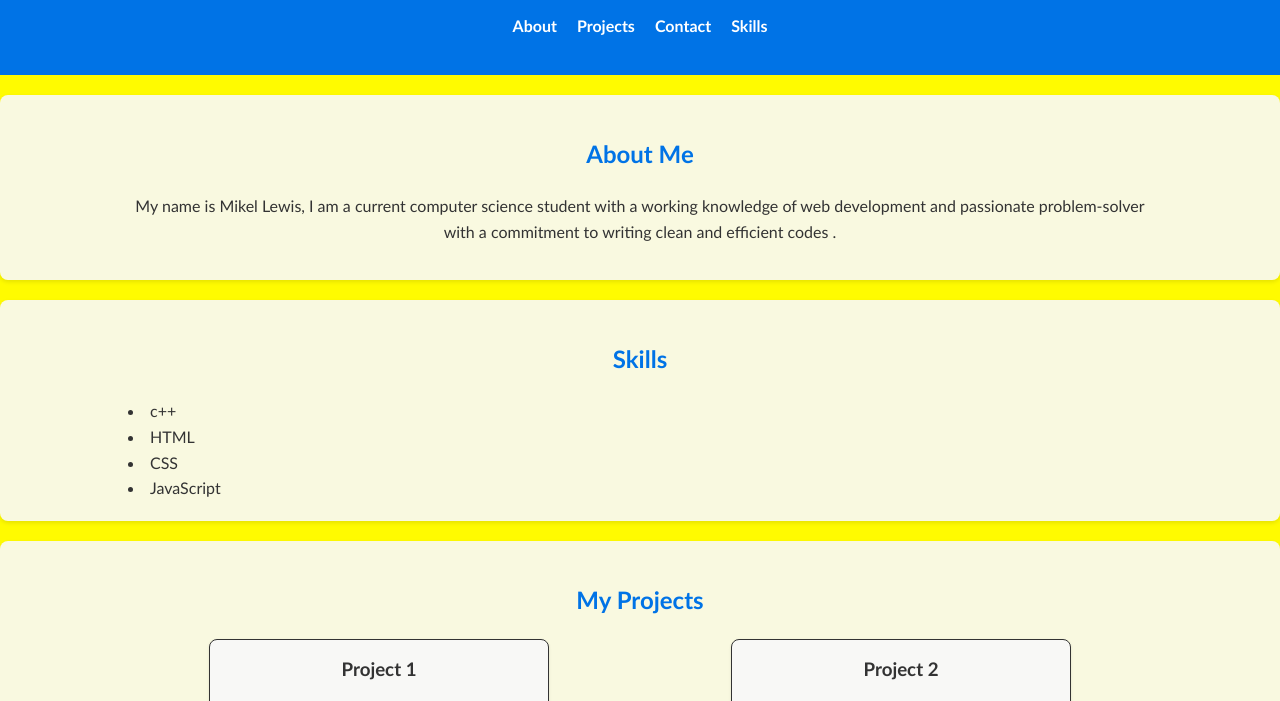
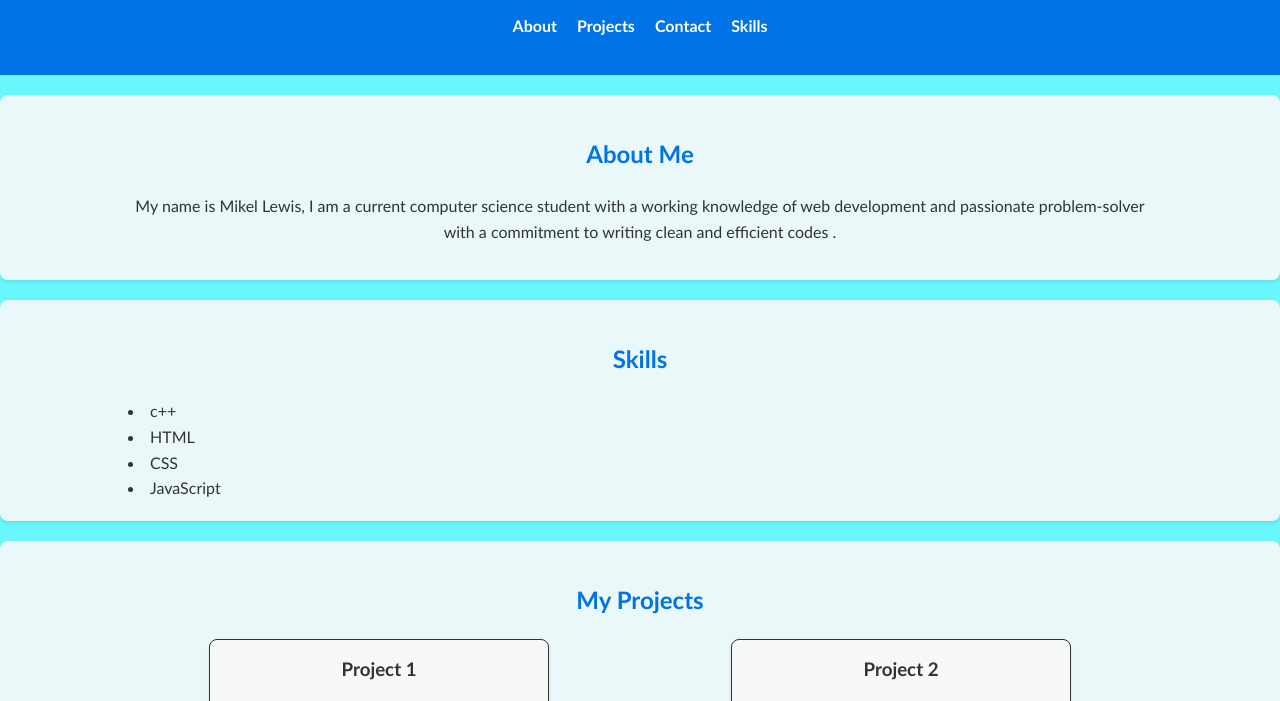
Before and after one commit to MikelL12/my-portfolio, a plain HTML site: page index.html in a window 1280 px wide. Shown: the part 74-775 px from the top of the page. Drawn offline with Linux system fonts and the light colour scheme.

Commit message:
backback

```diff
--- a/style.css
+++ b/style.css
@@ -4,7 +4,7 @@ body {
   line-height: 1.6;
   margin: 0;
   padding: 0;
-  background-color: #fffb00; /*Background color changed*/
+  background-color: #68f7ff; /*Background color changed*/
   color: #333;
 }
 body.dark-mode {
```
